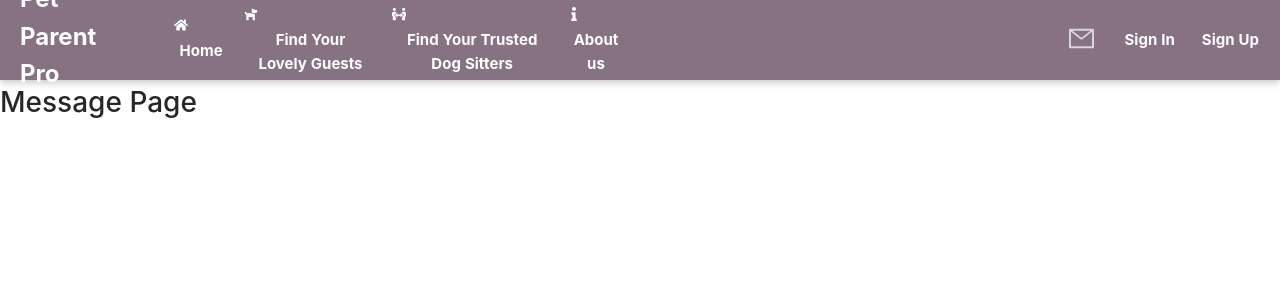
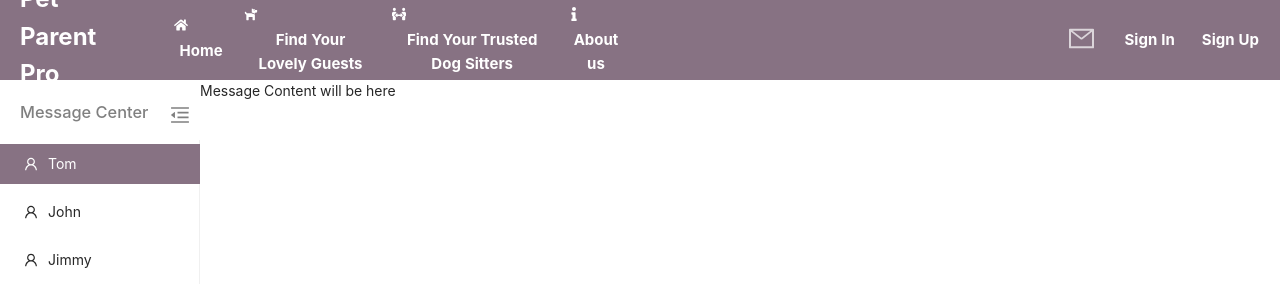
Before and after one commit to JasonLengUSC/Pet-Parent-Pro, a React (Create React App) app: page /message in a window 1280 px wide. Shown: the top 306 px of the page. Built offline with nearby package versions, Linux system fonts and the light colour scheme.

Commit message:
PPP-35 feature Message page summary Implemented

```diff
--- a/src/pages/DetailPages/DogDetail.js
+++ b/src/pages/DetailPages/DogDetail.js
@@ -3,7 +3,6 @@ import { Link } from "react-router-dom";
 
 import { DUMMY_DOG_DETAILS } from "../../datas/mockDatas/DummyDogDetail";
 import detailDogImage from "../../assets/dummy-dog-detail-image.jpg";
-
 import DogContactInfo from "../../components/UserBehavior/DogContactInfo";
 
 import { Carousel } from "antd";
--- a/src/pages/HeaderPages/Message.js
+++ b/src/pages/HeaderPages/Message.js
@@ -1,10 +1,61 @@
+import { useState } from "react";
+
 import HeaderPlain from "../../components/UI/HeaderPlain";
 
+import { Layout, Menu } from "antd";
+import { UserOutlined } from "@ant-design/icons";
+import {
+  TitleDiv,
+  UnfoldIcon,
+  FoldIcon,
+  MessageTab,
+  LayoutStyled,
+} from "./MessageStyles";
+
+const { Sider, Content } = Layout;
+
 const Message = () => {
+  const [showSider, setShowSider] = useState(false);
+
+  const showSiderHandler = () => {
+    setShowSider(!showSider);
+  };
   return (
     <>
       <HeaderPlain />
-      <h1>Message Page</h1>
+      <Layout>
+        <Sider
+          trigger={null}
+          collapsible
+          collapsed={showSider}
+          style={{ background: "white" }}
+        >
+          <TitleDiv>
+            {showSider ? (
+              <UnfoldIcon onClick={showSiderHandler} />
+            ) : (
+              <>
+                <h3>Message Center</h3>
+                <FoldIcon onClick={showSiderHandler} />
+              </>
+            )}
+          </TitleDiv>
+          <Menu theme="light" mode="inline" defaultSelectedKeys={["1"]}>
+            <MessageTab key="1" icon={<UserOutlined />}>
+              Tom
+            </MessageTab>
+            <MessageTab key="2" icon={<UserOutlined />}>
+              John
+            </MessageTab>
+            <MessageTab key="3" icon={<UserOutlined />}>
+              Jimmy
+            </MessageTab>
+          </Menu>
+        </Sider>
+        <LayoutStyled>
+          <Content>Message Content will be here</Content>
+        </LayoutStyled>
+      </Layout>
     </>
   );
 };
--- /dev/null
+++ b/src/pages/HeaderPages/MessageStyles.js
@@ -0,0 +1,60 @@
+import styled from "styled-components";
+import { Layout, Menu } from "antd";
+import { MenuUnfoldOutlined, MenuFoldOutlined } from "@ant-design/icons";
+
+const TitleDiv = styled.div`
+  background-color: #fff;
+  height: 60px;
+  & h3 {
+    float: left;
+    margin-left: 20px;
+    margin-top: 20px;
+    color: gray;
+  }
+`;
+
+const UnfoldIcon = styled(MenuUnfoldOutlined)`
+  font-size: 20px;
+  cursor: pointer;
+  color: gray;
+  margin-top: 25px;
+  margin-left: 30px;
+`;
+const FoldIcon = styled(MenuFoldOutlined)`
+  font-size: 20px;
+  cursor: pointer;
+  color: gray;
+  float: right;
+  margin-top: 25px;
+  margin-right: 10px;
+`;
+
+const MessageTab = styled(Menu.Item)`
+  background-color: none;
+  border: none;
+  &.ant-menu-item:hover,
+  &.ant-menu-item:active,
+  &.ant-menu-item-selected {
+    background-color: #877283 !important;
+    color: white;
+  }
+  &:after {
+    border-right: #877283 !important;
+  }
+`;
+
+const LayoutStyled = styled(Layout)`
+  background-color: white;
+  & Header {
+    background-color: white;
+  }
+  /* & Content {
+    background-color: white;
+    color: white;
+    margin: 24px 16px;
+    padding: 24;
+    min-height: 280;
+  } */
+`;
+
+export { TitleDiv, UnfoldIcon, FoldIcon, MessageTab, LayoutStyled };
```
